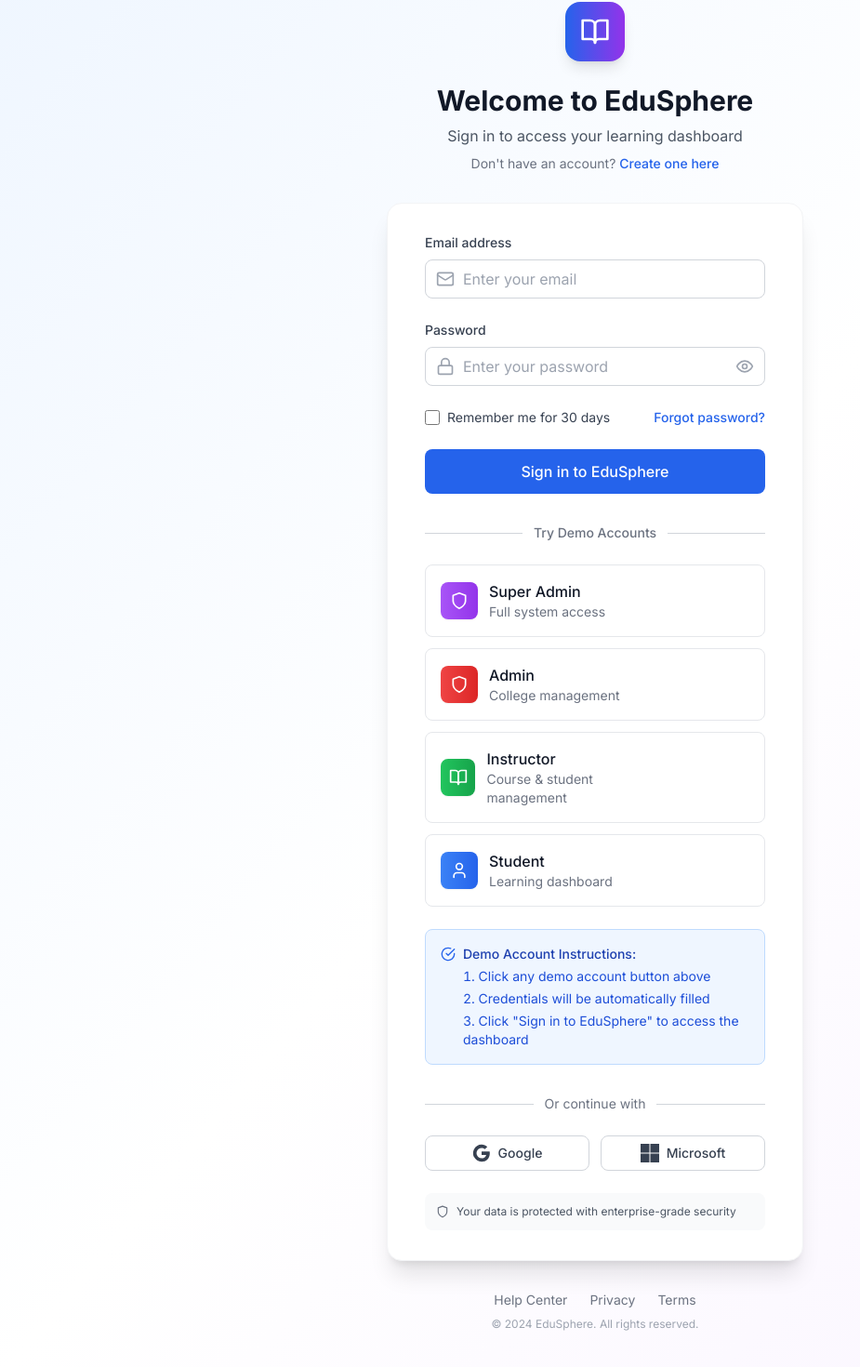
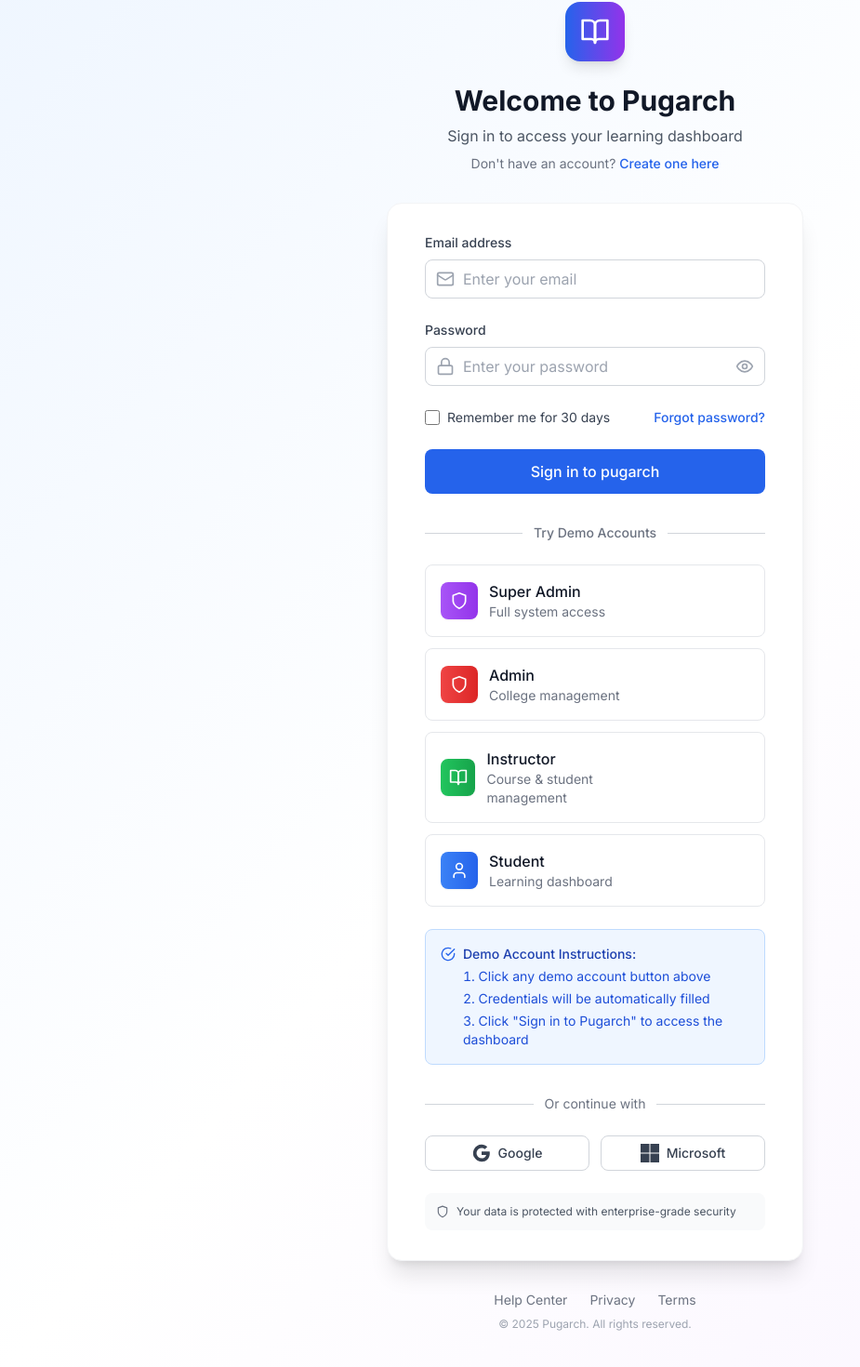
Before and after one commit to vinaychaware/LMS, a React (Vite) app: page /login in a window 1280 px wide. Shown: the part 46-1516 px from the top of the page at 93% size, without its empty margins (0-925 px from the left). Built offline with nearby package versions, Linux system fonts and the light colour scheme; no server answers; the HTML template or start-up script is replaced by a standard one.

Commit message:
changes in super admin and landing page

```diff
--- a/src/components/layout/Navbar.jsx
+++ b/src/components/layout/Navbar.jsx
@@ -3,6 +3,7 @@
 import { Menu, X, User, BookOpen, GraduationCap, Settings, LogOut, Shield } from 'lucide-react'
 import useAuthStore from '../../store/useAuthStore'
 import Button from '../ui/Button'
+import logo from "../../assets/logo.png"; // adjust path based on where Navbar.jsx is
 
 const Navbar = () => {
   const [isMobileMenuOpen, setIsMobileMenuOpen] = useState(false)
@@ -53,12 +54,20 @@
       <div className="max-w-7xl mx-auto px-4 sm:px-6 lg:px-8">
         <div className="flex justify-between items-center h-16">
           {/* Logo */}
-          <Link to="/" className="flex items-center space-x-2">
-            <div className="w-8 h-8 bg-primary-600 rounded-lg flex items-center justify-center">
-              <BookOpen size={20} className="text-white" />
-            </div>
-            <span className="text-xl font-bold text-gray-900">EduSphere</span>
-          </Link>
+         <Link to="/" className="flex items-center space-x-3">
+  <div className="flex items-center">
+    <img
+      src={logo}
+      alt="Pugarch Logo"
+      className="h-10 w-auto max-h-12 object-contain"
+    />
+  </div>
+  <span className="text-2xl font-extrabold text-gray-900 tracking-wide">
+    Pugarch
+  </span>
+</Link>
+
+
 
           {/* Desktop Navigation */}
           <div className="hidden md:flex items-center space-x-8">
--- a/src/pages/LoginPage.jsx
+++ b/src/pages/LoginPage.jsx
@@ -215,7 +215,7 @@
 
         <div className="text-center">
           <h2 className="text-3xl font-bold text-gray-900 mb-2">
-            Welcome to EduSphere
+            Welcome to Pugarch
           </h2>
           <p className="text-gray-600 mb-2">
             Sign in to access your learning dashboard
@@ -358,7 +358,7 @@
                     Locked ({formatLockTime(lockTimer)})
                   </>
                 ) : (
-                  'Sign in to EduSphere'
+                  'Sign in to pugarch'
                 )}
               </Button>
             </div>
@@ -412,7 +412,7 @@
                   <ol className="list-decimal list-inside space-y-1 text-blue-700">
                     <li>Click any demo account button above</li>
                     <li>Credentials will be automatically filled</li>
-                    <li>Click "Sign in to EduSphere" to access the dashboard</li>
+                    <li>Click "Sign in to Pugarch" to access the dashboard</li>
                   </ol>
                 </div>
               </div>
@@ -492,7 +492,7 @@
           <Link to="/terms" className="hover:text-gray-700 transition-colors">Terms</Link>
         </div>
         <p className="mt-2 text-xs text-gray-400">
-          © 2024 EduSphere. All rights reserved.
+          © 2025 Pugarch. All rights reserved.
         </p>
       </div>
     </div>
```
Also changed, not shown: src/assets/logo.png (added).
